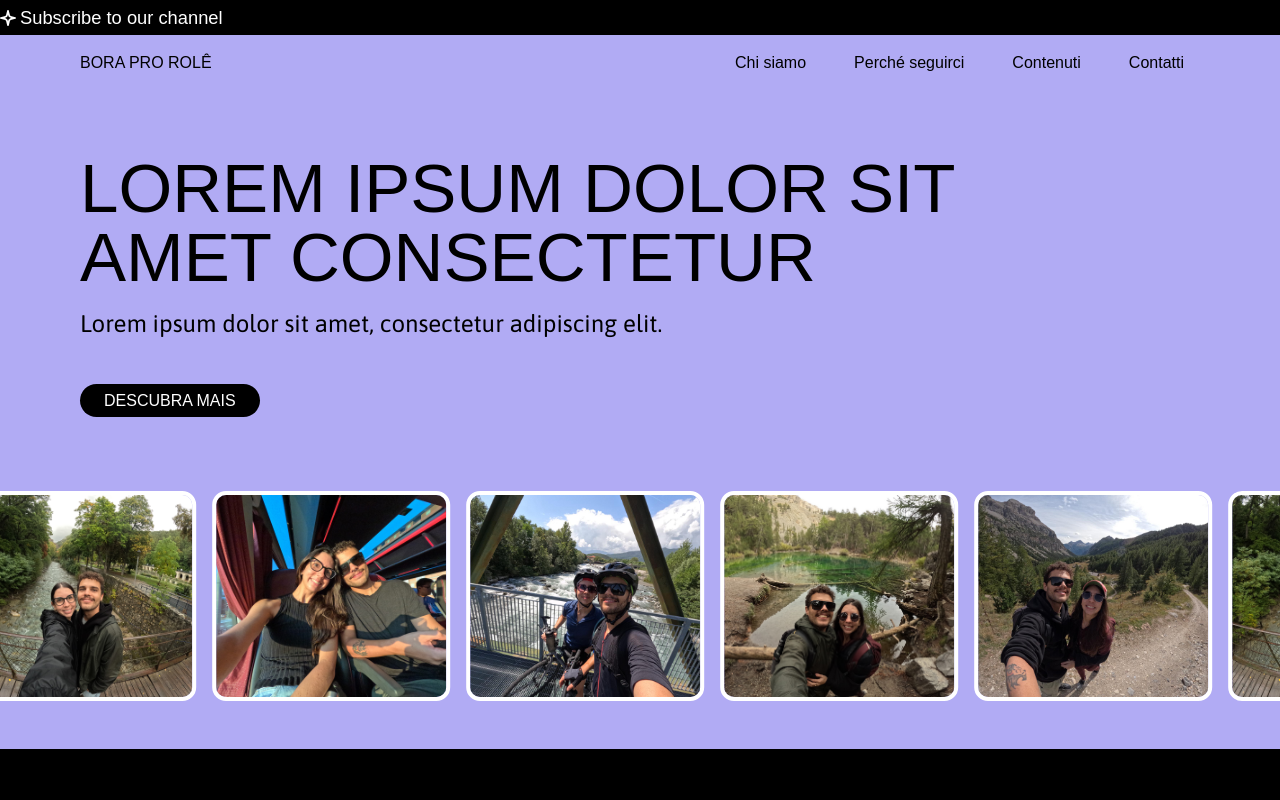
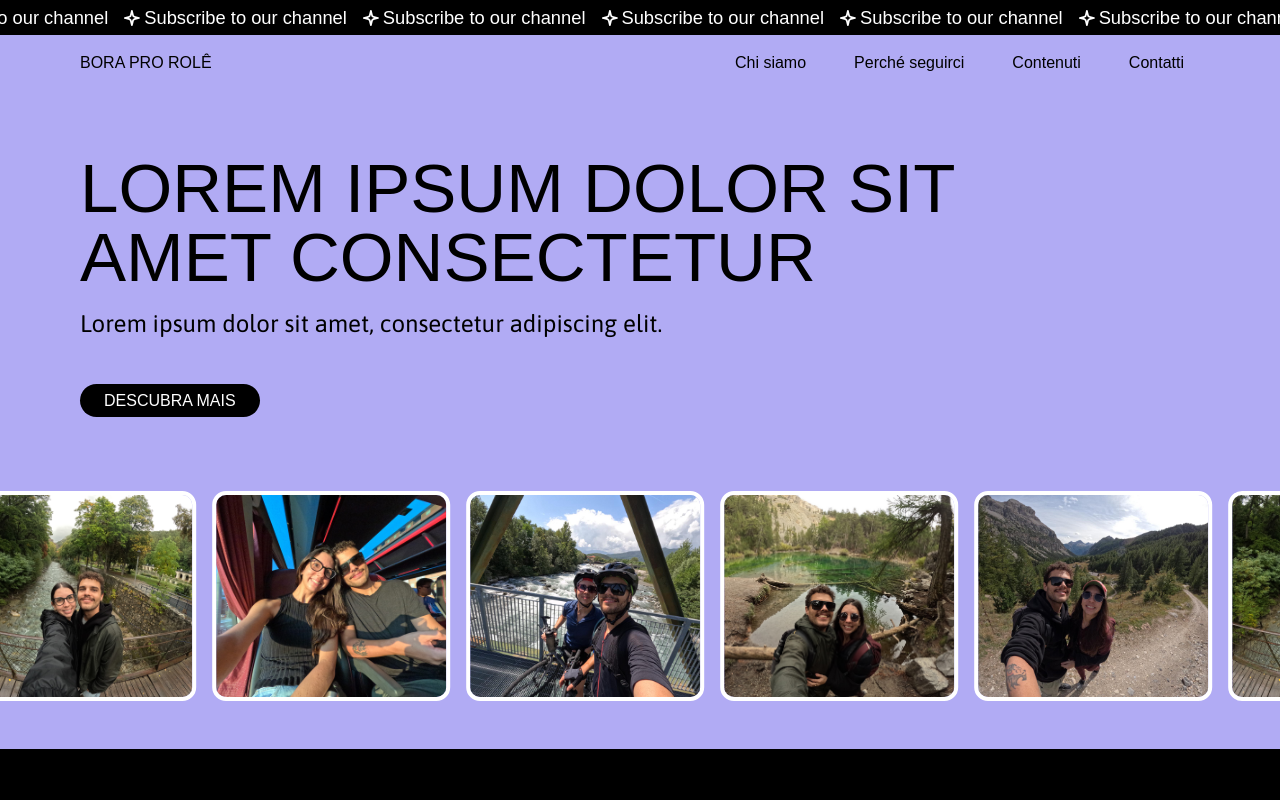
Before and after one commit to devcarolinealmeida/bora-pro-role, a Next.js app: page / in a window 1280 px wide. Shown: the top 800 px of the page. Built offline with nearby package versions, Linux system fonts and the light colour scheme; a web font is replaced by a local one.

Commit message:
UPDATE: add slider text

```diff
--- /dev/null
+++ b/components/SliderText.tsx
@@ -0,0 +1,70 @@
+"use client";
+import StarIcon from "../assets/Icon-star.svg";
+import { motion } from "framer-motion";
+
+export const SliderText = () => {
+  return (
+    <div className="flex overflow-hidden">
+      <motion.div
+        className="flex gap-4 flex-none pr-1"
+        animate={{
+          translateX: "-50%",
+        }}
+        transition={{
+          duration: 10,
+          repeat: Infinity,
+          ease: "linear",
+          repeatType: "loop",
+        }}>
+        <div className="flex items-center gap-1">
+          <StarIcon className="w-4 h-4 inline-flex justify-center items-center" />
+          <p className="font-asap-condens-700">Subscribe to our channel</p>
+        </div>
+        <div className="flex items-center gap-1">
+          <StarIcon className="w-4 h-4 inline-flex justify-center items-center" />
+          <p className="font-asap-condens-700">Subscribe to our channel</p>
+        </div>
+        <div className="flex items-center gap-1">
+          <StarIcon className="w-4 h-4 inline-flex justify-center items-center" />
+          <p className="font-asap-condens-700">Subscribe to our channel</p>
+        </div>
+        <div className="flex items-center gap-1">
+          <StarIcon className="w-4 h-4 inline-flex justify-center items-center" />
+          <p className="font-asap-condens-700">Subscribe to our channel</p>
+        </div>
+        <div className="flex items-center gap-1">
+          <StarIcon className="w-4 h-4 inline-flex justify-center items-center" />
+          <p className="font-asap-condens-700">Subscribe to our channel</p>
+        </div>
+        <div className="flex items-center gap-1">
+          <StarIcon className="w-4 h-4 inline-flex justify-center items-center" />
+          <p className="font-asap-condens-700">Subscribe to our channel</p>
+        </div>
+        <div className="flex items-center gap-1">
+          <StarIcon className="w-4 h-4 inline-flex justify-center items-center" />
+          <p className="font-asap-condens-700">Subscribe to our channel</p>
+        </div>
+        <div className="flex items-center gap-1">
+          <StarIcon className="w-4 h-4 inline-flex justify-center items-center" />
+          <p className="font-asap-condens-700">Subscribe to our channel</p>
+        </div>
+        <div className="flex items-center gap-1">
+          <StarIcon className="w-4 h-4 inline-flex justify-center items-center" />
+          <p className="font-asap-condens-700">Subscribe to our channel</p>
+        </div>
+        <div className="flex items-center gap-1">
+          <StarIcon className="w-4 h-4 inline-flex justify-center items-center" />
+          <p className="font-asap-condens-700">Subscribe to our channel</p>
+        </div>
+        <div className="flex items-center gap-1">
+          <StarIcon className="w-4 h-4 inline-flex justify-center items-center" />
+          <p className="font-asap-condens-700">Subscribe to our channel</p>
+        </div>
+        <div className="flex items-center gap-1">
+          <StarIcon className="w-4 h-4 inline-flex justify-center items-center" />
+          <p className="font-asap-condens-700">Subscribe to our channel</p>
+        </div>
+      </motion.div>
+    </div>
+  );
+};
--- a/sections/Header/page.tsx
+++ b/sections/Header/page.tsx
@@ -1,9 +1,9 @@
 "use client";
-import StarIcon from '../../assets/Icon-star.svg';
 import InstagramIcon from "../../assets/icon_instagram.svg";
 import YoutubeIcon from "../../assets/icon_youtube.svg";
 import { useState } from "react";
 import Link from "next/link";
+import { SliderText } from "../../components/SliderText";
 
 const Header = () => {
   const [open, setOpen] = useState(false);
@@ -21,9 +21,8 @@ const Header = () => {
 
   return (
     <header className="sticky top-0">
-      <div className="_nav-bar flex items-center gap-1 py-1 bg-black text-white">
-        <StarIcon className="w-4 h-4 inline-flex justify-center items-center" />
-        <p className="font-asap-condens-700">Subscribe to our channel</p>
+      <div className="_nav-bar py-1 bg-black text-white">
+       <SliderText/>
       </div>
       <nav>
         <div className="_nav-dsk hidden md:flex justify-between container max-w-7xl mx-auto">
```
